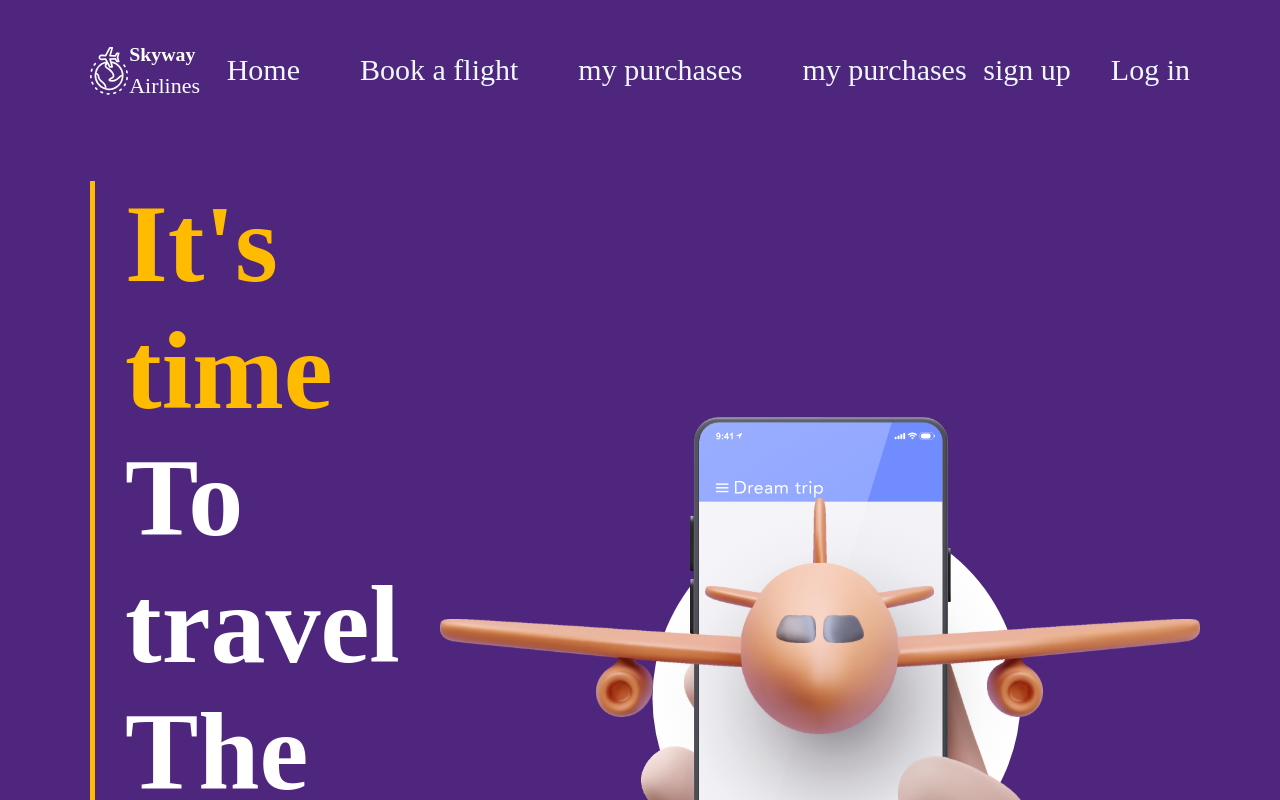
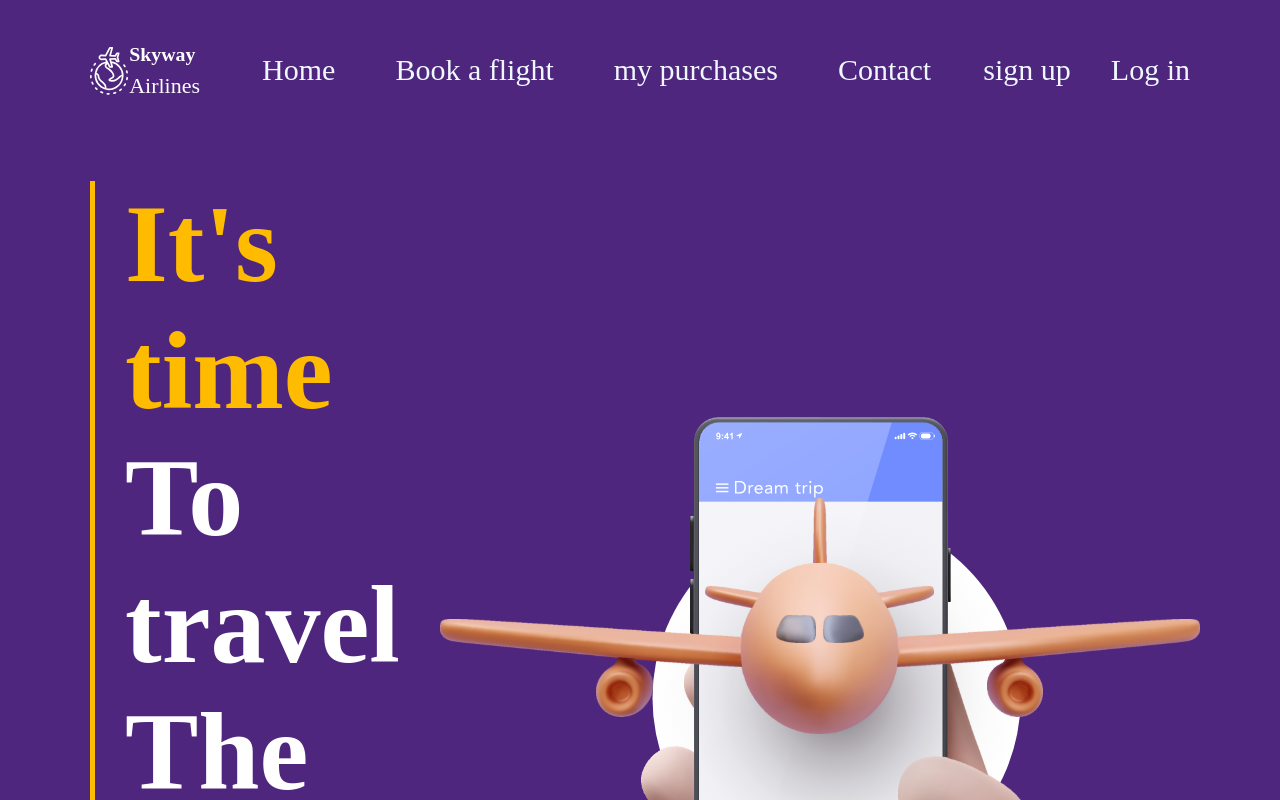
Before and after one commit to MahmoudShakour/dekernes_airlines, a React (Create React App) app in the folder client/: page / in a window 1280 px wide. Shown: the top 800 px of the page. Built offline with nearby package versions, Linux system fonts and the light colour scheme.

Commit message:
Edit navBar for auth and nonAuth users

```diff
--- a/client/src/Components/NavBar.js
+++ b/client/src/Components/NavBar.js
@@ -17,7 +17,7 @@ export default function NavBar({ user }) {
           my purchases
         </Link>
         <Link className={style.link} to="/contact">
-          my purchases
+          Contact
         </Link>
       </div>
       {user ? (
```
